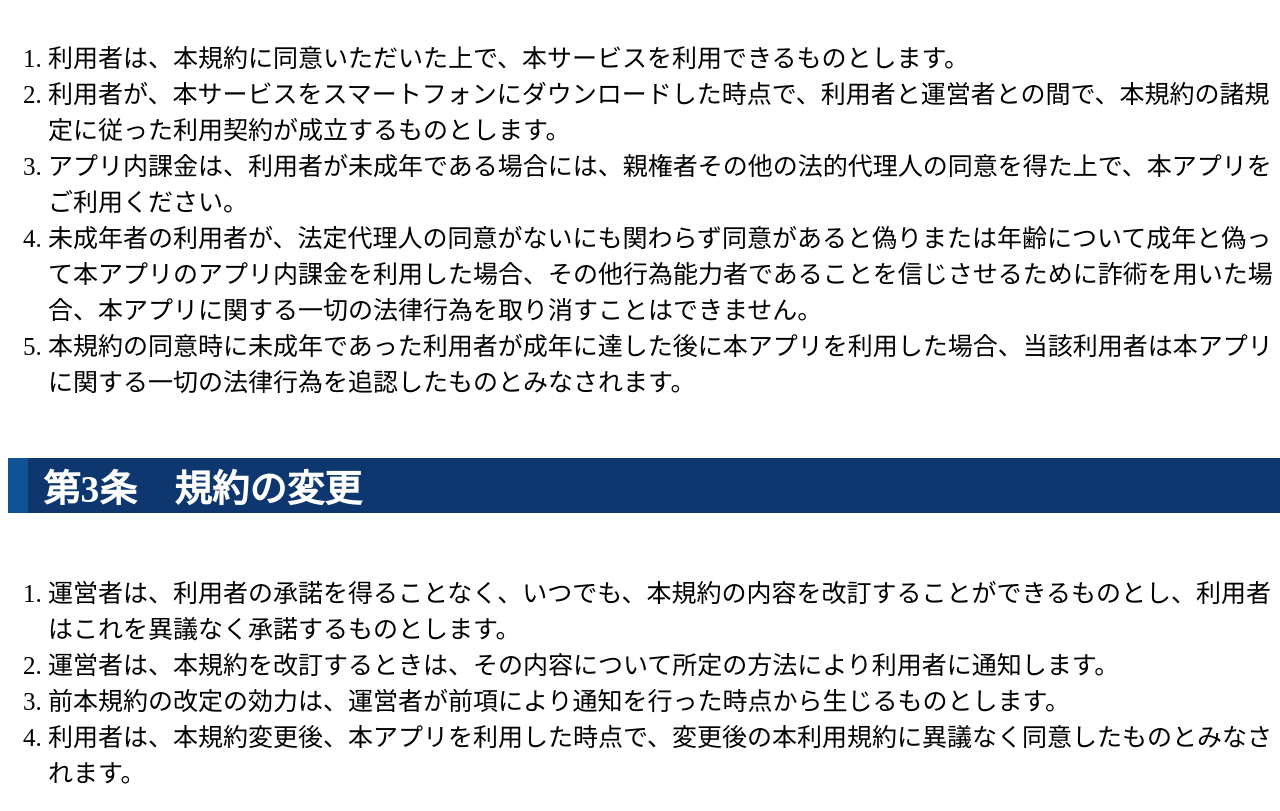
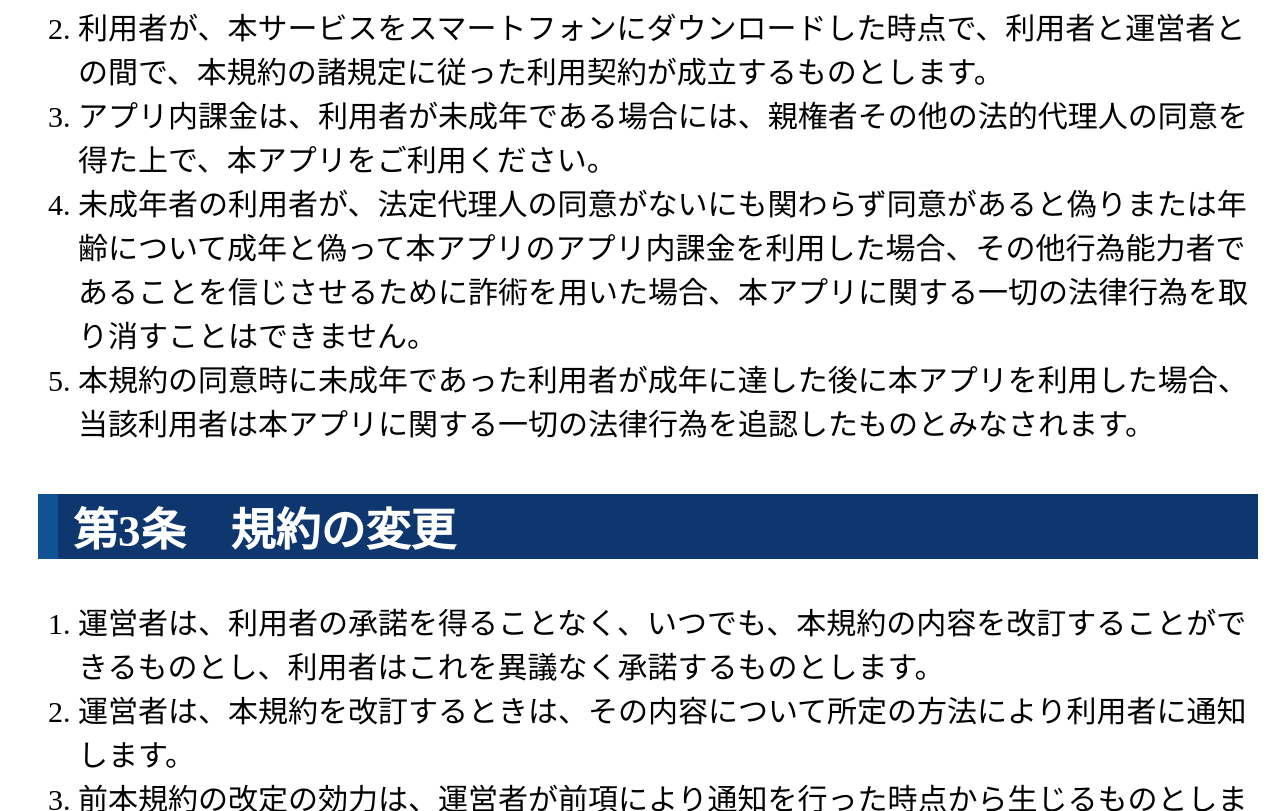
Before and after one commit to Tomo1979/PassAlign, a plain HTML site: page ui.html in a window 1280 px wide. Shown: the part 687-1498 px from the top of the page. Drawn offline with Linux system fonts and the light colour scheme.

Commit message:
Update style_pp.css

```diff
--- a/style_pp.css
+++ b/style_pp.css
@@ -15,12 +15,10 @@ body {
 }
 #date {
 width: 100%;
-margin: 0 auto 0 20px;
+margin: 0;
  font-size: 0.8em;
 }
-p #label {
-font-size: 0.3em;
-}
+
 
 /* 見出し ここから */
 h1 {
@@ -35,7 +33,7 @@ h1 {
 }
 
 h2 {
-  margin: 30px 0 35px 0;
+  margin: 0;
   padding: 0 0 0 15px;
   font-size: 1.5em;
   font-weight: bold;
@@ -56,10 +54,12 @@ h3 {
 }
 /* ここまで */
 p {
- margin: 60px 0 35px 0;
-  padding: 0 0 0 15px;
-  font-size: 0.8em;
+ margin: 0;
+  padding: 5px 30px 5px 30px;
+  font-size: 1.2em;
 }
-
-/* アコーディオン ここから */
-/* ここまで */
+section {
+ margin: 0;
+  padding: 5px 30px 5px 30px;
+  font-size: 1.2em;
+}
```
